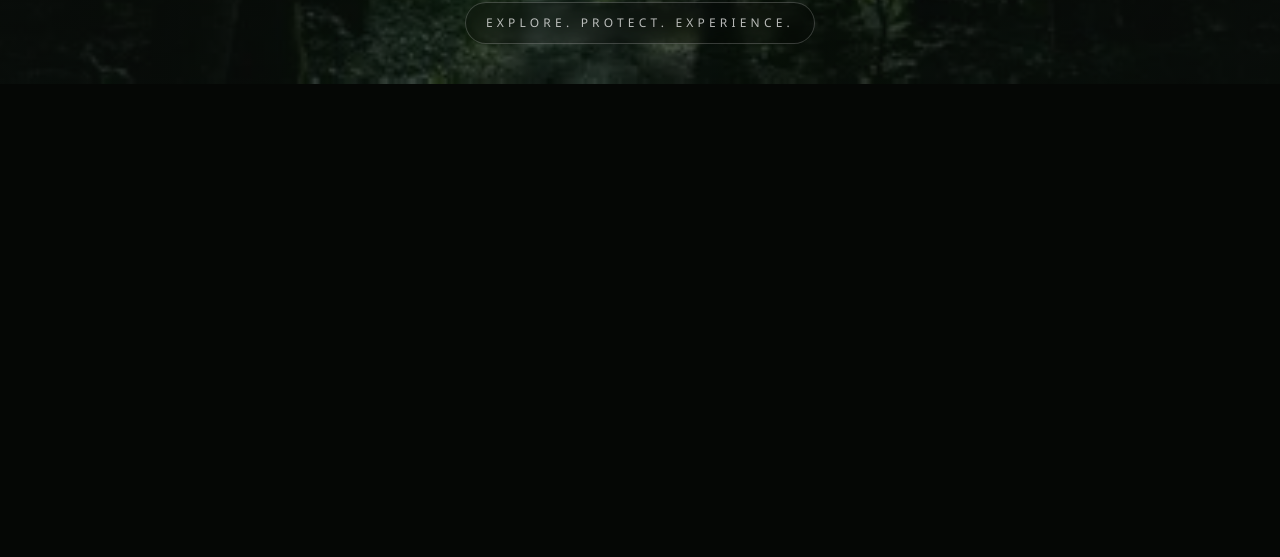
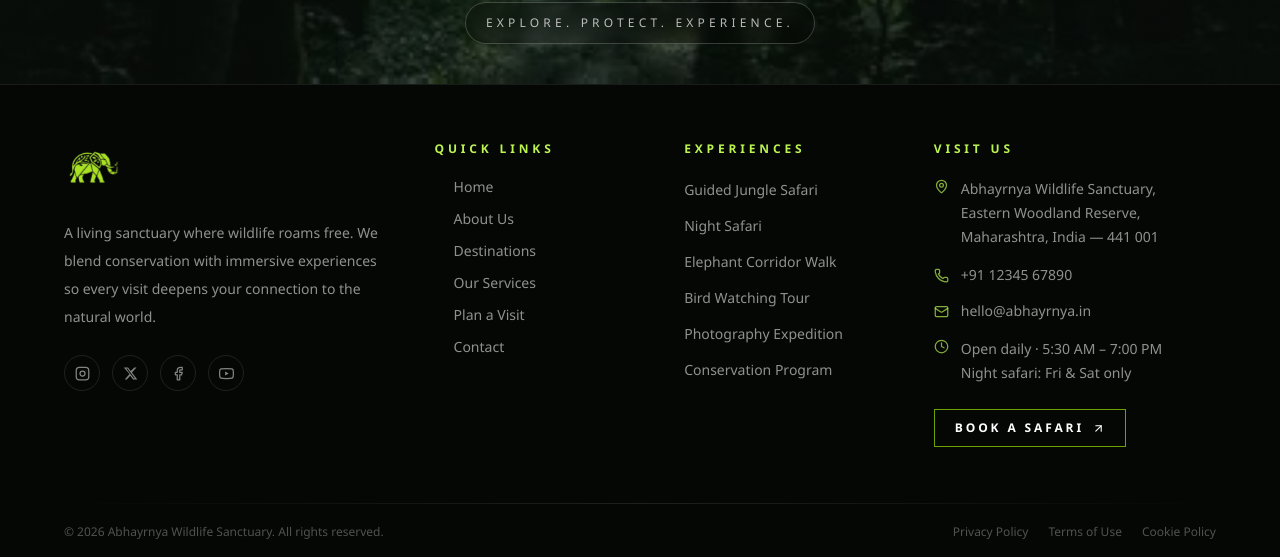
Before and after one commit to CoderSanket24/wildlife-sanctuary-dbms, a React app in the folder frontend/: page / in a window 1280 px wide. Shown: the part 744-1301 px from the top of the page. Before the commit the page ends 828 px from the top, so only its background shows below. Built offline with nearby package versions, Linux system fonts and the light colour scheme; the HTML template or start-up script is replaced by a standard one.

Commit message:
feat: add Footer component to Home page for improved navigation and information

```diff
--- /dev/null
+++ b/frontend/src/components/Footer.jsx
@@ -0,0 +1,211 @@
+import React from "react";
+import { Link } from "react-router-dom";
+import logo from "../assets/logo.png";
+import { MapPin, Phone, Mail, Clock, ArrowUpRight } from "lucide-react";
+
+const InstagramIcon = () => (
+  <svg width="15" height="15" viewBox="0 0 24 24" fill="none" stroke="currentColor" strokeWidth="2" strokeLinecap="round" strokeLinejoin="round">
+    <rect x="2" y="2" width="20" height="20" rx="5" ry="5" />
+    <circle cx="12" cy="12" r="4" />
+    <circle cx="17.5" cy="6.5" r="0.5" fill="currentColor" stroke="none" />
+  </svg>
+);
+
+const YoutubeIcon = () => (
+  <svg width="15" height="15" viewBox="0 0 24 24" fill="none" stroke="currentColor" strokeWidth="2" strokeLinecap="round" strokeLinejoin="round">
+    <path d="M22.54 6.42a2.78 2.78 0 0 0-1.95-1.96C18.88 4 12 4 12 4s-6.88 0-8.59.46A2.78 2.78 0 0 0 1.46 6.42 29 29 0 0 0 1 12a29 29 0 0 0 .46 5.58a2.78 2.78 0 0 0 1.95 1.96C5.12 20 12 20 12 20s6.88 0 8.59-.46a2.78 2.78 0 0 0 1.95-1.96A29 29 0 0 0 23 12a29 29 0 0 0-.46-5.58z" />
+    <polygon points="9.75 15.02 15.5 12 9.75 8.98 9.75 15.02" fill="currentColor" stroke="none" />
+  </svg>
+);
+
+const FacebookIcon = () => (
+  <svg width="15" height="15" viewBox="0 0 24 24" fill="none" stroke="currentColor" strokeWidth="2" strokeLinecap="round" strokeLinejoin="round">
+    <path d="M18 2h-3a5 5 0 0 0-5 5v3H7v4h3v8h4v-8h3l1-4h-4V7a1 1 0 0 1 1-1h3z" />
+  </svg>
+);
+
+const XIcon = () => (
+  <svg width="15" height="15" viewBox="0 0 24 24" fill="currentColor">
+    <path d="M18.244 2.25h3.308l-7.227 8.26 8.502 11.24H16.17l-4.714-6.231-5.401 6.231H2.743l7.73-8.835L1.254 2.25H8.08l4.253 5.622zm-1.161 17.52h1.833L7.084 4.126H5.117z" />
+  </svg>
+);
+
+
+const quickLinks = [
+  { label: "Home",        to: "/" },
+  { label: "About Us",   to: "/" },
+  { label: "Destinations", to: "/" },
+  { label: "Our Services", to: "/" },
+  { label: "Plan a Visit", to: "/" },
+  { label: "Contact",    to: "/" },
+];
+
+const experiences = [
+  "Guided Jungle Safari",
+  "Night Safari",
+  "Elephant Corridor Walk",
+  "Bird Watching Tour",
+  "Photography Expedition",
+  "Conservation Program",
+];
+
+const socials = [
+  { icon: InstagramIcon, label: "Instagram", href: "#" },
+  { icon: XIcon,         label: "X",         href: "#" },
+  { icon: FacebookIcon,  label: "Facebook",  href: "#" },
+  { icon: YoutubeIcon,   label: "YouTube",   href: "#" },
+];
+
+const Footer = () => {
+  return (
+    <footer className="w-full border-t border-white/8 bg-[#050705]">
+      {/* ── Top band ── */}
+      <div className="mx-auto w-full max-w-350 px-6 py-14 md:px-10 xl:px-16">
+        <div className="grid gap-12 md:grid-cols-2 xl:grid-cols-[1.6fr_1fr_1fr_1.4fr]">
+
+          {/* ── Brand column ── */}
+          <div>
+            <Link to="/" className="inline-block">
+              <img
+                src={logo}
+                alt="Abhayrnya Wildlife Sanctuary"
+                className="h-14 w-auto object-contain"
+                style={{ mixBlendMode: "screen" }}
+              />
+            </Link>
+            <p className="mt-4 max-w-xs text-sm leading-7 text-white/55">
+              A living sanctuary where wildlife roams free. We blend
+              conservation with immersive experiences so every visit
+              deepens your connection to the natural world.
+            </p>
+
+            {/* Social icons */}
+            <div className="mt-6 flex items-center gap-3">
+              {socials.map(({ icon: Icon, label, href }) => (
+                <a
+                  key={label}
+                  href={href}
+                  aria-label={label}
+                  className="flex h-9 w-9 items-center justify-center rounded-full border border-white/10 text-white/50 transition hover:border-lime-300/50 hover:text-lime-300"
+                >
+                  <Icon size={15} />
+                </a>
+              ))}
+            </div>
+          </div>
+
+          {/* ── Quick Links ── */}
+          <div>
+            <h3 className="mb-5 text-xs font-bold uppercase tracking-[0.32em] text-lime-300">
+              Quick Links
+            </h3>
+            <ul className="space-y-3">
+              {quickLinks.map(({ label, to }) => (
+                <li key={label}>
+                  <Link
+                    to={to}
+                    className="group flex items-center gap-1.5 text-sm text-white/55 transition hover:text-white"
+                  >
+                    <ArrowUpRight
+                      size={13}
+                      className="opacity-0 -translate-x-1 transition group-hover:opacity-100 group-hover:translate-x-0 text-lime-300"
+                    />
+                    {label}
+                  </Link>
+                </li>
+              ))}
+            </ul>
+          </div>
+
+          {/* ── Experiences ── */}
+          <div>
+            <h3 className="mb-5 text-xs font-bold uppercase tracking-[0.32em] text-lime-300">
+              Experiences
+            </h3>
+            <ul className="space-y-3">
+              {experiences.map((exp) => (
+                <li key={exp}>
+                  <span className="text-sm text-white/55 transition hover:text-white cursor-default">
+                    {exp}
+                  </span>
+                </li>
+              ))}
+            </ul>
+          </div>
+
+          {/* ── Contact & Hours ── */}
+          <div>
+            <h3 className="mb-5 text-xs font-bold uppercase tracking-[0.32em] text-lime-300">
+              Visit Us
+            </h3>
+            <ul className="space-y-4">
+              <li className="flex items-start gap-3">
+                <MapPin size={15} className="mt-0.5 shrink-0 text-lime-300/70" />
+                <span className="text-sm leading-6 text-white/55">
+                  Abhayrnya Wildlife Sanctuary,<br />
+                  Eastern Woodland Reserve,<br />
+                  Maharashtra, India — 441 001
+                </span>
+              </li>
+              <li className="flex items-center gap-3">
+                <Phone size={15} className="shrink-0 text-lime-300/70" />
+                <a href="tel:+911234567890" className="text-sm text-white/55 transition hover:text-white">
+                  +91 12345 67890
+                </a>
+              </li>
+              <li className="flex items-center gap-3">
+                <Mail size={15} className="shrink-0 text-lime-300/70" />
+                <a href="mailto:hello@abhayrnya.in" className="text-sm text-white/55 transition hover:text-white">
+                  hello@abhayrnya.in
+                </a>
+              </li>
+              <li className="flex items-start gap-3">
+                <Clock size={15} className="mt-0.5 shrink-0 text-lime-300/70" />
+                <span className="text-sm leading-6 text-white/55">
+                  Open daily · 5:30 AM – 7:00 PM<br />
+                  Night safari: Fri & Sat only
+                </span>
+              </li>
+            </ul>
+
+            {/* CTA */}
+            <Link
+              to="/"
+              className="mt-6 inline-flex items-center gap-2 border border-lime-400/70 px-5 py-2.5 text-xs font-semibold uppercase tracking-[0.24em] text-white transition hover:bg-lime-400 hover:text-black"
+            >
+              Book a Safari
+              <ArrowUpRight size={13} />
+            </Link>
+          </div>
+        </div>
+      </div>
+
+      {/* ── Divider ── */}
+      <div className="mx-auto w-full max-w-350 px-6 md:px-10 xl:px-16">
+        <div className="h-px w-full bg-linear-to-r from-transparent via-white/10 to-transparent" />
+      </div>
+
+      {/* ── Bottom bar ── */}
+      <div className="mx-auto w-full max-w-350 px-6 py-5 md:px-10 xl:px-16">
+        <div className="flex flex-col items-center justify-between gap-3 text-center md:flex-row md:text-left">
+          <p className="text-xs text-white/30">
+            © {new Date().getFullYear()} Abhayrnya Wildlife Sanctuary. All rights reserved.
+          </p>
+          <div className="flex items-center gap-5">
+            {["Privacy Policy", "Terms of Use", "Cookie Policy"].map((item) => (
+              <a
+                key={item}
+                href="#"
+                className="text-xs text-white/30 transition hover:text-white/70"
+              >
+                {item}
+              </a>
+            ))}
+          </div>
+        </div>
+      </div>
+    </footer>
+  );
+};
+
+export default Footer;
--- a/frontend/src/pages/Home.jsx
+++ b/frontend/src/pages/Home.jsx
@@ -4,9 +4,11 @@ import HeroBackground from "../components/HeroBackground";
 import HeroContent from "../components/HeroContent";
 import HeroTagline from "../components/HeroTagline";
 import VideoCarousel from "../components/VideoCarousel";
+import Footer from "../components/Footer";
 
 const Home = () => {
   return (
+    <>
       <HeroBackground>
         <Navbar />
 
@@ -19,6 +21,9 @@ const Home = () => {
 
         <HeroTagline />
       </HeroBackground>
+
+      <Footer />
+    </>
   );
 };
 
```
Lines whose indentation alone changed are shown as unchanged.
